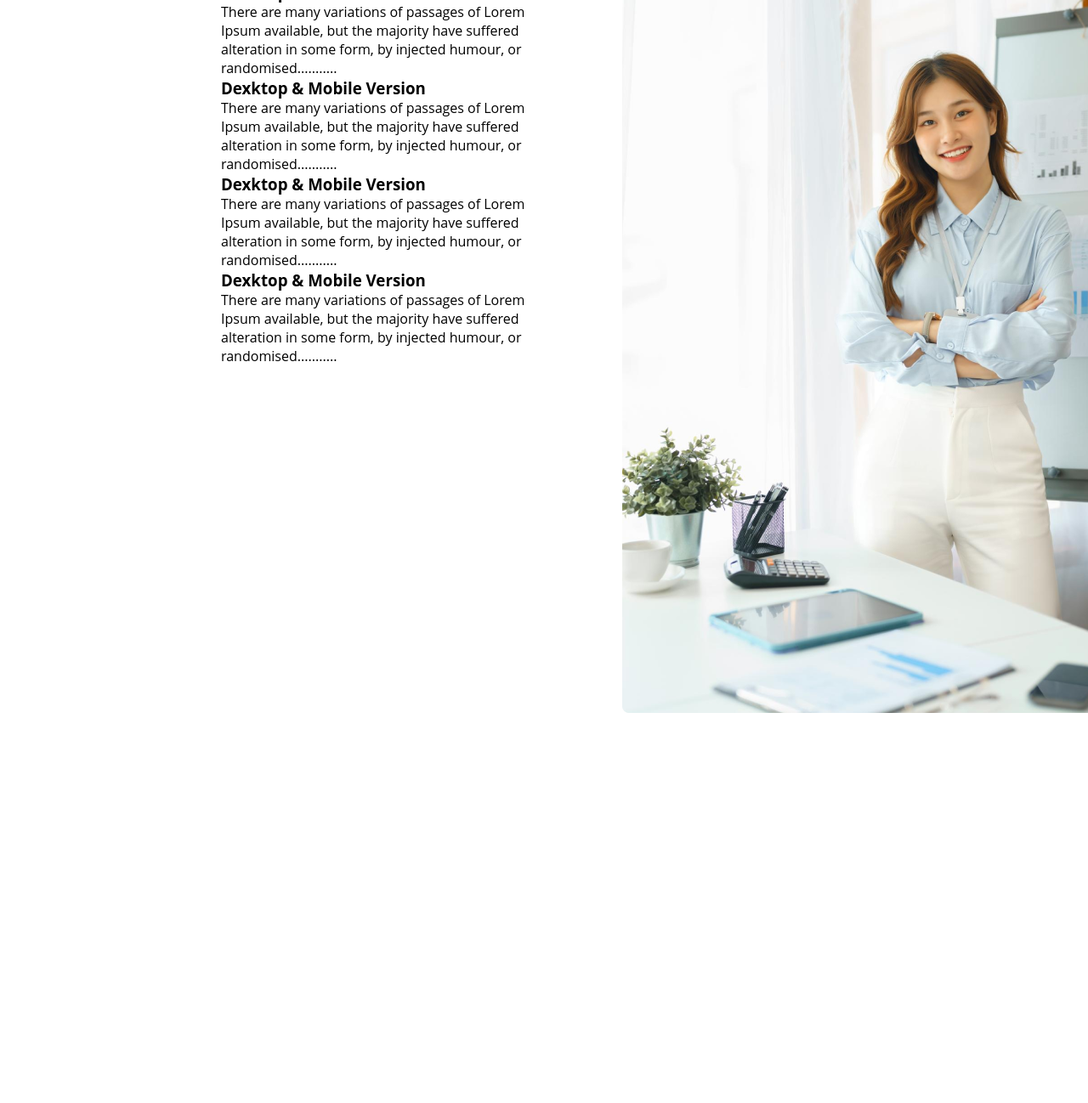
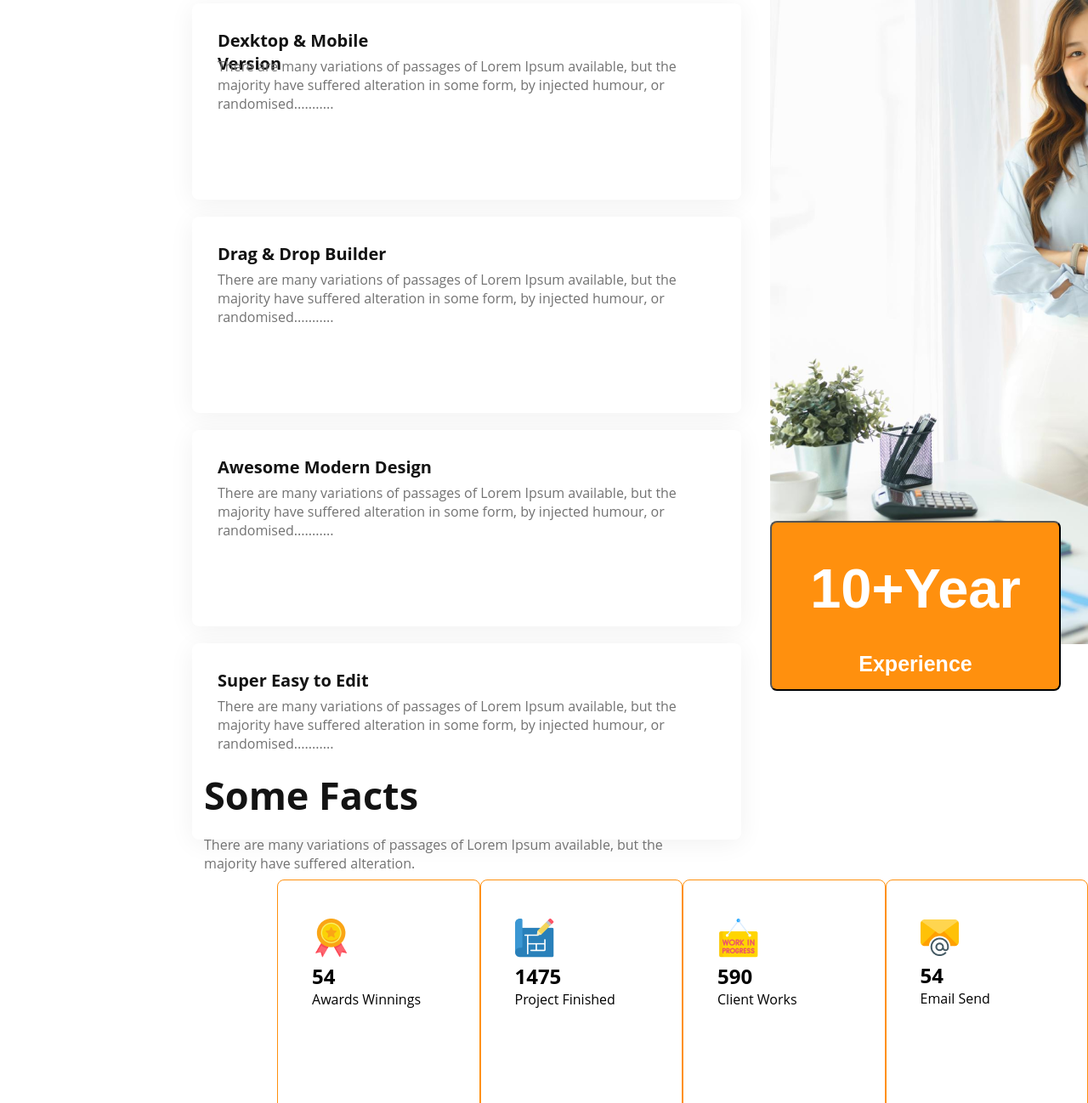
Before and after one commit to SAMIUL2022/g3-architects-css, a plain HTML site: page index.html in a window 1280 px wide. Shown: the part 2615-3913 px from the top of the page at 85% size. Before the commit the page ends 3531 px from the top, so only its background shows below. Drawn offline with Linux system fonts and the light colour scheme.

Commit message:
added feature

```diff
--- a/index.html
+++ b/index.html
@@ -58,34 +58,77 @@
 
         <section class="love-container">
             <div class="love-detail">
-                <div >
-                <h2>Features you will love & enjoy</h2>
-                <p>There are many variations of passages of Lorem Ipsum available, but the majority have suffered alteration in some form, by injected humour, or randomised words which don't look even</p>
+                <div class="love-heading">
+                    <div class="love-box"></div>
+                <h2 class="love-box-title">Features you will love & enjoy</h2>
+
             </div>
-            <div class="dekstop">
-                <h3>Dexktop & Mobile Version</h3>
-                <p>There are many variations of passages of Lorem Ipsum available, but the majority have suffered alteration in some form, by injected humour, or randomised...........</p>
+            <p class="love-para">There are many variations of passages of Lorem Ipsum available, but the majority have suffered alteration in some form, by injected humour, or randomised words which don't look even</p>
+            <div class="dekstop-items">
+                <h3 class="love-title">Dexktop & Mobile Version</h3>
+                <p class="love-para">There are many variations of passages of Lorem Ipsum available, but the majority have suffered alteration in some form, by injected humour, or randomised...........</p>
             </div>
-            <div class="dekstop">
-                <h3>Dexktop & Mobile Version</h3>
-                <p>There are many variations of passages of Lorem Ipsum available, but the majority have suffered alteration in some form, by injected humour, or randomised...........</p>
+            <div class="dekstop-items">
+                <h3 class="love-title">Drag & Drop Builder
+                </h3>
+                <p class="love-para">There are many variations of passages of Lorem Ipsum available, but the majority have suffered alteration in some form, by injected humour, or randomised...........</p>
             </div>
-            <div class="dekstop">
-                <h3>Dexktop & Mobile Version</h3>
-                <p>There are many variations of passages of Lorem Ipsum available, but the majority have suffered alteration in some form, by injected humour, or randomised...........</p>
+            <div class="dekstop-items">
+                <h3 class="love-title">Awesome Modern Design
+                </h3>
+                <p class="love-para">There are many variations of passages of Lorem Ipsum available, but the majority have suffered alteration in some form, by injected humour, or randomised...........</p>
             </div>
-            <div class="dekstop">
-                <h3>Dexktop & Mobile Version</h3>
-                <p>There are many variations of passages of Lorem Ipsum available, but the majority have suffered alteration in some form, by injected humour, or randomised...........</p>
+            <div class="dekstop-items">
+                <h3 class="love-title">Super Easy to Edit
+                </h3>
+                <p class="love-para">There are many variations of passages of Lorem Ipsum available, but the majority have suffered alteration in some form, by injected humour, or randomised...........</p>
             </div>
         </div>
         <div class="love-pic">
             <img src="./images/architect.png" alt="">
+            <button class="second-love-btn">10+Year <span class="btn-expe">Experience</span></button>
+            </button>
         </div>
 
 
         </section>
+        <!-- facts section start -->
+        <section>
 
+    <div class="facts">
+    <h2 class="facts-title">Some Facts</h2>
+    <p class="facts-para">There are many variations of passages of Lorem Ipsum available, but the majority have suffered alteration.
+    </p>
+</div>
+
+   <div class="state-box">
+    <div class="facts-box">
+        <img src="./images/icons/ribon.png" alt="">
+        <h2>54</h2>
+        <p>Awards Winnings
+        </p>
+    </div>
+    <div class="facts-box">
+        <img src="./images/icons/projects.png" alt="">
+        <h2>1475</h2>
+        <p>Project Finished
+        </p>
+    </div>
+    <div class="facts-box">
+        <img src="./images/icons/customers.png" alt="">
+        <h2>590</h2>
+        <p>Client Works
+        </p>
+    </div>
+    <div class="facts-box">
+        <img src="./images/icons/email.png" alt="">
+        <h2>54</h2>
+        <p>Email Send
+        </p>
+    </div>
+   </div>
+
+        </section>
 
     </main>
 
--- a/styles/style.css
+++ b/styles/style.css
@@ -97,7 +97,7 @@ body {
     justify-content: center;
     align-items: center;
     margin-bottom: 130px;
-    margin-left: 50px;
+    margin-left: 140px;
 
 
 
@@ -105,7 +105,7 @@ body {
 .feature-pic {
     display: grid;
     grid-template-columns: repeat(2,1fr);
-    gap: 20px ;
+    gap: 10px ;
 
 
 
@@ -118,7 +118,7 @@ body {
 
     width: 537px;
     height: 304px;
-    margin-top: 231px;
+    margin-top: 150px;
     margin-right: 297px;
     margin-bottom: 394px;
     margin-left: 77px; }
@@ -156,21 +156,118 @@ body {
 /* love sectio style */
 .love-container {
     display: flex;
-    justify-content: space-around;
+    justify-content:center;
     width: 1440px;
     height: 1059px;
+    margin-left: 255px;
+    margin-right: 220px;
+    margin-bottom: 70px;
+
+}
+.love-heading {
+    display: flex;
+
+}
+.love-box {
+    width: 5px;
+    height: 106px;
+    background-color:   #FF900E;
+;}
+
+    .love-box-title {width: 468px;
+        height: 106px;font-weight: 700;
+        font-size: 45px;color: #131313;
+        margin-bottom: 24px;
+        margin-right: 128px;
+        margin-left: 30px;
+    }
+    .love-para {
+        width: 586px;
+        height: 78px;
+        font-weight: 400;
+        font-size: 16px;
+        color: #727272;
+    }
+    .dekstop-items {
+        idth: 586px;
+        height: 171px;
+        background-color: #FFFFFF;;
+        box-shadow: 0px 4px 30px rgba(0, 0, 0, 0.06);
+        border-radius: 8px;
+        padding: 30px;
+        margin-top: 20px;
+    }
+    .love-title {
+        width: 252px;
+        height: 23px;
+        ont-weight: 600;
+        font-size: 20px;
+        color: #131313;
+        margin-bottom: 10px;
+
+    }
+.love-detail {
+    width: 50%;
+
+
 
 
 }
-.love-detail {
-    width: 591px;
-    height: 991px;
-    margin-left: 260px;
-    margin-right: 80px;
+.love-pic {
+
+    border-radius: 8px;
+    width: 818px;
+    height: 1020px;
+    margin-left: 34px;
 
 }
-.love-pic {
-    width: 708px;
-    height: 982px;
+.second-love-btn {
+    width: 342px;
+    height: 200px;
+font-weight: 700;
+font-size: 65px;
+color: #FFFFFF;
+background-color: #FF900E;
+border-radius: 8px;
+padding: 40px;
+margin-top: -150px;
+margin-right: 476px  ;
+
+
+}
+.btn-expe {
+    font-size: 25px;
+}
+/* facts section style*/
+.facts {
+    margin-left: 240px;
+}
+.facts-title {
+    width: 258px;
+height: 53px;
+font-weight: 700;
+font-size: 45px;
+color: #131313;
+margin-bottom: 25px;
+}
+.facts-para {
+    width: 542px;
+height: 52px;
+font-size: 16px;
+color: #727272;
+
+}
+.facts-box {
+    width: 241.83px;
+    height: 241.83px;
+    border: 1px solid #FF900E;
     border-radius: 8px;
+    padding: 45px 40px;
+
 }
+.state-box {
+    display: flex;
+    justify-content: space-around;
+    margin-left: 326px;
+
+}
```
